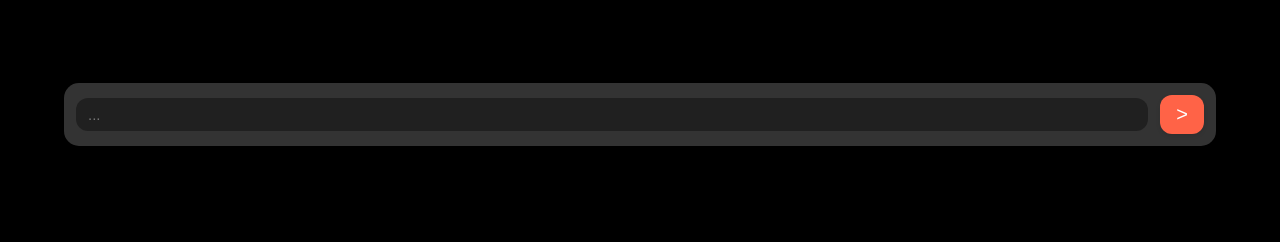
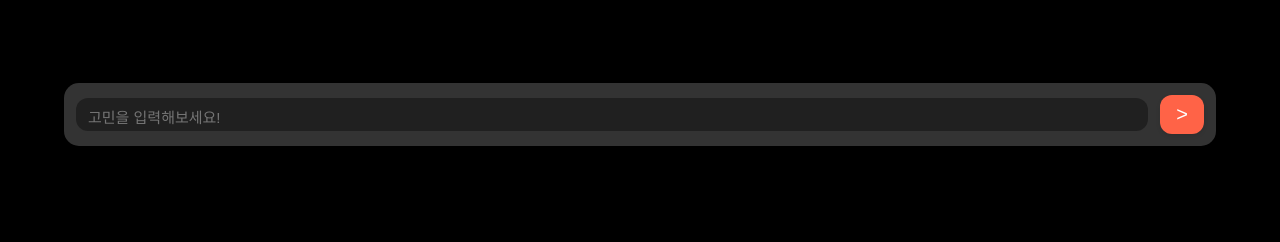
Before and after one commit to gangjoohyeong/MBTIGPT, a Django app: template templates/chat/chatroom_detail.html in a window 1280 px wide. Shown: the part 634-876 px from the top of the page. Run offline with Django 4.2, Linux system fonts and the light colour scheme; the template is opened without the code that fills it, so the values that code supplies are empty.

Commit message:
edit: change placeholder

```diff
--- a/templates/chat/chatroom_detail.html
+++ b/templates/chat/chatroom_detail.html
@@ -20,7 +20,7 @@
 
 <form class="submit_form" onsubmit="submitQuestionForm();">
     {% csrf_token %}
-    <textarea name="question" id="question" rows="1" placeholder="..."></textarea>
+    <textarea name="question" id="question" rows="1" placeholder="고민을 입력해보세요!"></textarea>
     <button type="submit" class="submit_button">&gt;</button>
 </form>
 </div>
```
